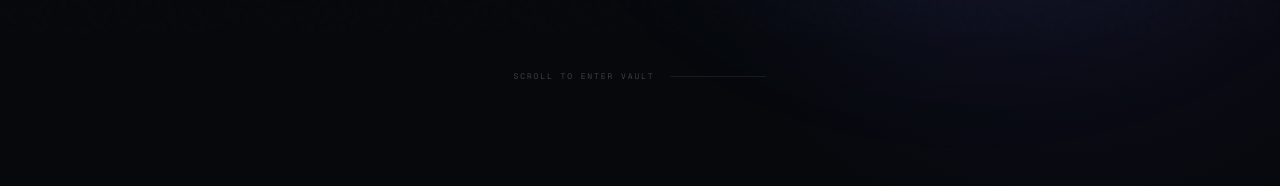
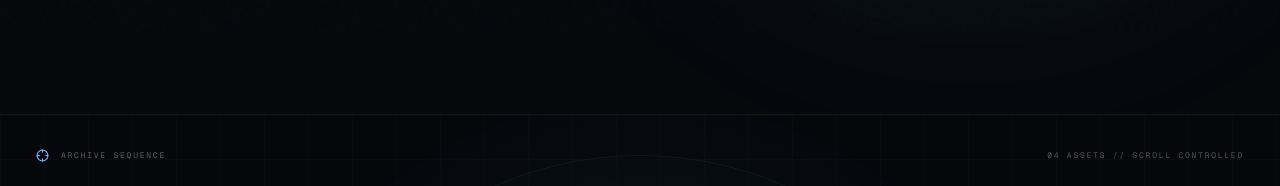
Before and after one commit to jdassaevy/project-vault, a Next.js app: page / in a window 1280 px wide. Shown: the part 766-952 px from the top of the page. Built offline with nearby package versions, Linux system fonts and the light colour scheme.

Commit message:
feat: replace subtle hero motion with GSAP vault sequence

```diff
--- a/components/portfolio-home.tsx
+++ b/components/portfolio-home.tsx
@@ -1,8 +1,8 @@
 "use client";
 
 import Link from "next/link";
-import { useEffect, useRef, useState } from "react";
-import { AnimatePresence, motion, useReducedMotion, useScroll, useTransform } from "motion/react";
+import { useEffect, useState } from "react";
+import { AnimatePresence, motion } from "motion/react";
 import {
   ArrowDown,
   ArrowUpRight,
@@ -15,27 +15,12 @@ import {
 import { projects } from "@/data/projects";
 import { BrandMark } from "@/components/brand-mark";
 import { ProjectVisual } from "@/components/project-visual";
+import { VaultScrollShowcase } from "@/components/vault-scroll-showcase";
 
 const featured = projects.find((project) => project.featured)!;
 
 export function PortfolioHome() {
   const [booted, setBooted] = useState(false);
-  const heroRef = useRef<HTMLElement | null>(null);
-  const reduceMotion = useReducedMotion();
-
-  const { scrollYProgress } = useScroll({
-    target: heroRef,
-    offset: ["start start", "end start"],
-  });
-
-  const heroY = useTransform(scrollYProgress, [0, 1], [0, -90]);
-  const heroScale = useTransform(scrollYProgress, [0, 1], [1, 0.96]);
-  const heroOpacity = useTransform(scrollYProgress, [0, 0.72, 1], [1, 1, 0.08]);
-  const featuredY = useTransform(scrollYProgress, [0, 1], [0, 135]);
-  const featuredScale = useTransform(scrollYProgress, [0, 1], [1, 0.93]);
-  const scrollCueOpacity = useTransform(scrollYProgress, [0, 0.28, 0.58], [0.8, 0.8, 0]);
-  const scrollProgressScale = useTransform(scrollYProgress, [0, 1], [0, 1]);
-
   useEffect(() => {
     const timer = window.setTimeout(() => setBooted(true), 1150);
     return () => window.clearTimeout(timer);
@@ -83,10 +68,7 @@ export function PortfolioHome() {
         )}
       </AnimatePresence>
 
-      <motion.div
-        className="grid-bg pointer-events-none absolute inset-x-0 top-0 h-[900px]"
-        style={reduceMotion ? undefined : { opacity: heroOpacity }}
-      />
+      <div className="grid-bg pointer-events-none absolute inset-x-0 top-0 h-[900px]" />
 
       <header className="fixed inset-x-0 top-0 z-50 mx-auto flex h-20 max-w-[1440px] items-center justify-between px-5 md:px-9">
         <BrandMark />
@@ -113,14 +95,8 @@ export function PortfolioHome() {
         </nav>
       </header>
 
-      <section
-        ref={heroRef}
-        className="relative mx-auto flex min-h-[880px] max-w-[1440px] items-center px-5 pb-20 pt-28 md:px-9"
-      >
-        <motion.div
-          className="grid w-full items-center gap-16 lg:grid-cols-[1.05fr_.95fr]"
-          style={reduceMotion ? undefined : { y: heroY, scale: heroScale, opacity: heroOpacity }}
-        >
+      <section className="relative mx-auto flex min-h-[880px] max-w-[1440px] items-center px-5 pb-20 pt-28 md:px-9">
+        <div className="grid w-full items-center gap-16 lg:grid-cols-[1.05fr_.95fr]">
           <motion.div
             initial={{ opacity: 0, y: 18 }}
             animate={booted ? { opacity: 1, y: 0 } : {}}
@@ -170,10 +146,6 @@ export function PortfolioHome() {
             transition={{ delay: 0.22, duration: 0.6 }}
             className="relative hidden lg:block"
           >
-            <motion.div
-              style={reduceMotion ? undefined : { y: featuredY, scale: featuredScale }}
-              className="relative"
-            >
             <div className="absolute -inset-10 rounded-full bg-[#438de6]/10 blur-[90px]" />
             <div className="glass accent-glow relative rounded-[30px] p-4">
               <div className="mb-3 flex items-center justify-between px-1 mono text-[8px] tracking-[.2em] text-white/35">
@@ -187,24 +159,11 @@ export function PortfolioHome() {
                 <Metric label="BUILD" value="2026" />
               </div>
             </div>
-            </motion.div>
           </motion.div>
-        </motion.div>
+        </div>
+      </section>
 
-        <motion.div
-          aria-hidden="true"
-          className="pointer-events-none absolute bottom-8 left-1/2 hidden -translate-x-1/2 items-center gap-4 md:flex"
-          style={reduceMotion ? undefined : { opacity: scrollCueOpacity }}
-        >
-          <span className="mono text-[8px] tracking-[.24em] text-white/28">SCROLL TO ENTER VAULT</span>
-          <div className="h-px w-24 overflow-hidden bg-white/10">
-            <motion.div
-              className="h-full origin-left bg-gradient-to-r from-[#6bb6ff] to-[#8b7cff]"
-              style={reduceMotion ? { scaleX: 1 } : { scaleX: scrollProgressScale }}
-            />
-          </div>
-        </motion.div>
-      </section>
+      <VaultScrollShowcase />
 
       <section
         id="projects"
```
